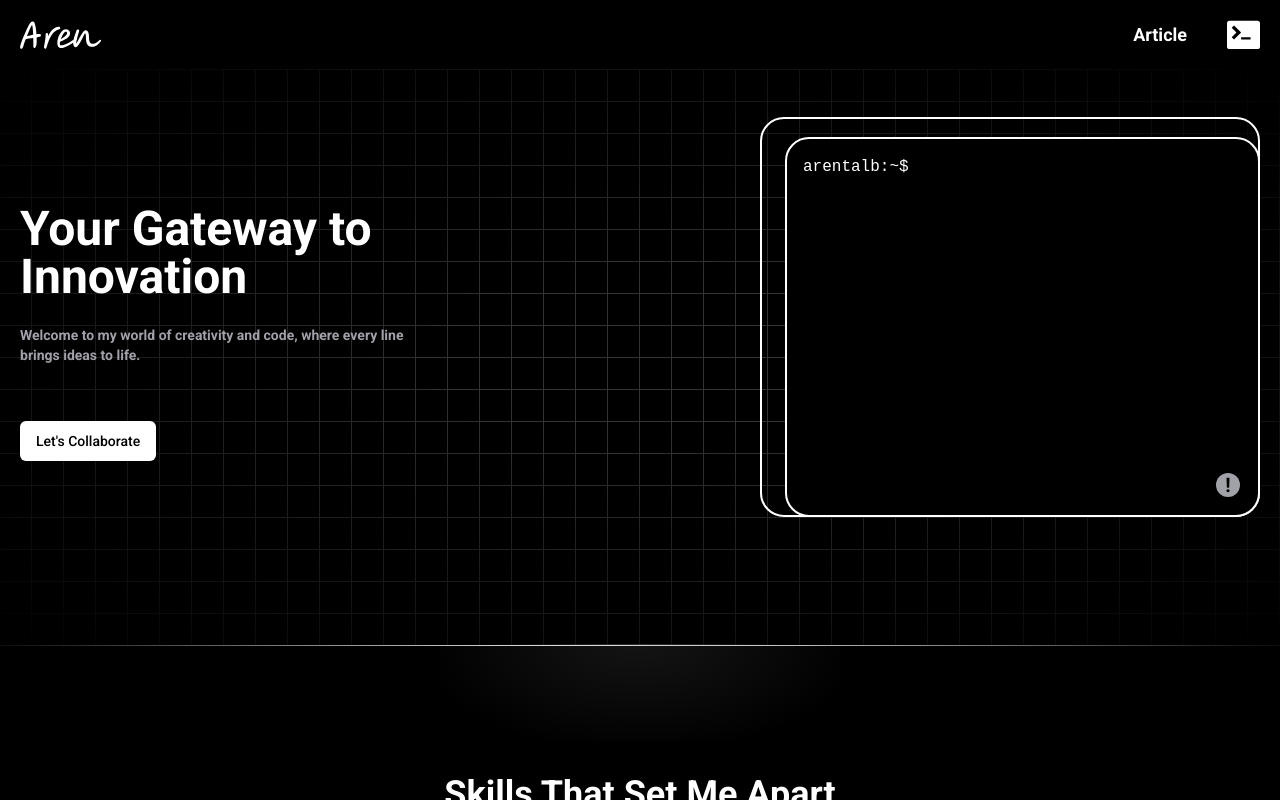
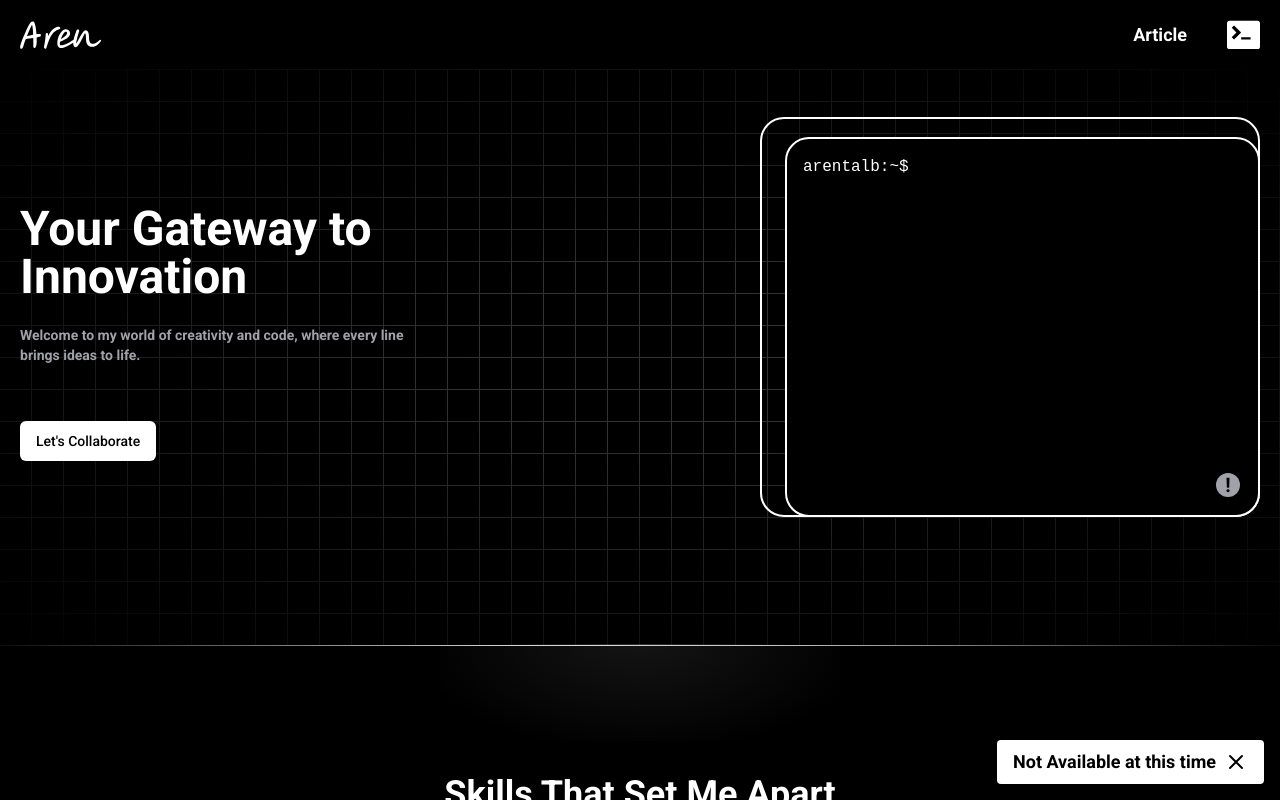
Before and after one commit to arentalb/modern-portfolio, a React (Vite) app: page / in a window 1280 px wide. Both pictures are taken after a click on the picture 1243 px from the left and 34 px from the top of the page. Shown: the top 800 px of the page. Built offline with nearby package versions, Linux system fonts and the light colour scheme.

Commit message:
Show toaster when user clicks terminal nav link

```diff
--- a/src/components/common/Toast.tsx
+++ b/src/components/common/Toast.tsx
@@ -1,7 +1,7 @@
 export function Toast({ children, toggleHandler }) {
   return (
     <>
-      <div className="fixed bottom-0 right-0 mb-4 mr-4 bg-white text-black px-4 py-2 rounded shadow-lg">
+      <div className="z-[200] fixed bottom-0 right-0 mb-4 mr-4 bg-white text-black px-4 py-2 rounded shadow-lg">
         <div className="flex justify-between items-center">
           <div>{children}</div>
           <button
--- a/src/components/layout/Header.tsx
+++ b/src/components/layout/Header.tsx
@@ -1,5 +1,6 @@
 import { NavLink, To } from "react-router-dom";
 import { ReactNode, useState } from "react";
+import { Toast } from "@/components/common/Toast.tsx";
 
 interface NavItemProps {
   to: To;
@@ -77,9 +78,18 @@ function NavItems() {
 }
 
 function TerminalIcon() {
-  return <img src="/icons/termina.svg" alt="" onClick={terminalHandler} />;
+  const [showToast, setShowToast] = useState(false);
+
+  return (
+    <>
+      {showToast ? (
+        <Toast toggleHandler={() => setShowToast(false)}>
+          Not Available at this time
+        </Toast>
+      ) : (
+        ""
+      )}
+      <img src="/icons/termina.svg" alt="" onClick={() => setShowToast(true)} />
+    </>
+  );
 }
-
-function terminalHandler() {
-  console.log("terminal");
-}
```
